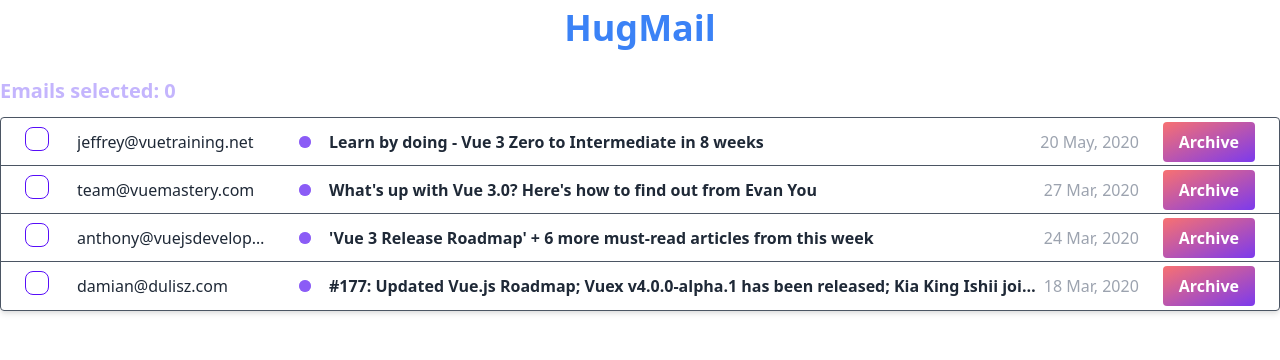
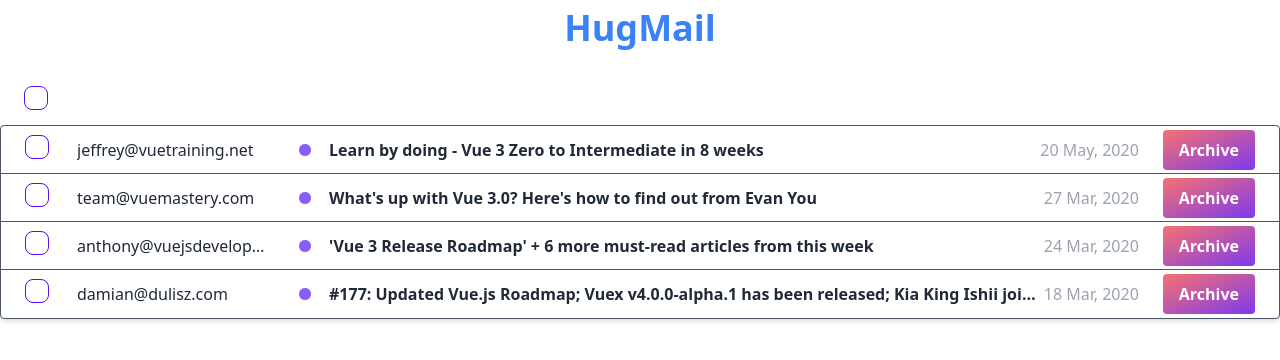
Before and after one commit to hugobytes/gmail-2.0, a Vue app: page / in a window 1280 px wide. Shown: the top 360 px of the page. Built offline with nearby package versions, Linux system fonts and the light colour scheme; data requests are answered from the project's data file.

Commit message:
Bulk action bar with minor bug

```diff
--- a/src/components/MailTable.vue
+++ b/src/components/MailTable.vue
@@ -1,7 +1,5 @@
 <template>
-  <h2 class="my-3 font-bold text-xl text-purple-300">
-    Emails selected: {{ emailSelection.emails.size }}
-  </h2>
+  <super-action-bar :emails="emails" />
   <div class="border border-gray-600 rounded shadow-md overflow-hidden">
     <div
       class="
@@ -24,7 +22,7 @@
           type="checkbox"
           @click="emailSelection.toggle(email)"
           :checked="emailSelection.emails.has(email)"
-          class="checkbox checkbox-primary"
+          class="checkbox checkbox-primary focus:ring-4"
         />
       </div>
       <div
@@ -96,6 +94,7 @@ import Email from "../models/email";
 import MailView from "./MailView.vue";
 import ModalView from "./ModalView.vue";
 import useEmailSelection from "../composables/use-email-selection";
+import SuperActionBar from "./SuperActionBar.vue";
 
 interface ChangeEmailOptions {
   toggleArchived: boolean;
@@ -105,7 +104,7 @@ interface ChangeEmailOptions {
 }
 
 export default defineComponent({
-  components: { MailView, ModalView },
+  components: { MailView, ModalView, SuperActionBar },
   name: "MailTable",
   computed: {
     sortedEmails(): Email[] {
--- /dev/null
+++ b/src/components/SuperActionBar.vue
@@ -0,0 +1,63 @@
+<template>
+  <div class="flex items-center h-12">
+    <div class="ml-6">
+      <input
+        type="checkbox"
+        @click="bulkSelect"
+        :checked="someSelected || allSelected"
+        class="checkbox checkbox-primary focus:ring-4"
+        :class="{ 'opacity-25': someSelected }"
+      />
+    </div>
+    <div class="flex-1" />
+    <div>
+      <h2 class="font-bold text-xl text-white">
+        Emails selected: {{ emailSelection.emails.size }}
+      </h2>
+    </div>
+  </div>
+</template>
+
+<script lang="ts">
+import { computed, ComputedRef, defineComponent, PropType } from "vue";
+import useEmailSelection from "../composables/use-email-selection";
+import Email from "../models/email";
+
+export default defineComponent({
+  name: "SuperActionBar",
+  props: {
+    emails: {
+      type: Array as PropType<Email[]>,
+      required: true,
+    },
+  },
+  setup(props) {
+    const emails = props.emails;
+    const emailSelection = useEmailSelection();
+
+    const noneSelected = computed(() => emailSelection.emails.size == 0);
+    const allSelected = computed(
+      () => emailSelection.emails.size == emails.length
+    );
+    const someSelected: ComputedRef<boolean> = computed(
+      () => !allSelected.value && !noneSelected.value
+    );
+
+    const bulkSelect = () => {
+      if (allSelected.value) {
+        emailSelection.clear();
+      } else {
+        emailSelection.selectMultiple(emails);
+      }
+    };
+
+    return {
+      bulkSelect,
+      someSelected,
+      allSelected,
+      noneSelected,
+      emailSelection,
+    };
+  },
+});
+</script>
--- a/src/composables/use-email-selection.ts
+++ b/src/composables/use-email-selection.ts
@@ -11,8 +11,20 @@ export default function useEmailSelection() {
             : emails.add(email);
     }
 
+    const clear = () => {
+        emails.clear()
+    }
+
+    const selectMultiple = (emailsToAdd: Email[]) => {
+        emailsToAdd.forEach(email => {
+            emails.add(email)
+        })
+    }
+
     return {
         emails,
         toggle,
+        clear,
+        selectMultiple
     }
 }
```
